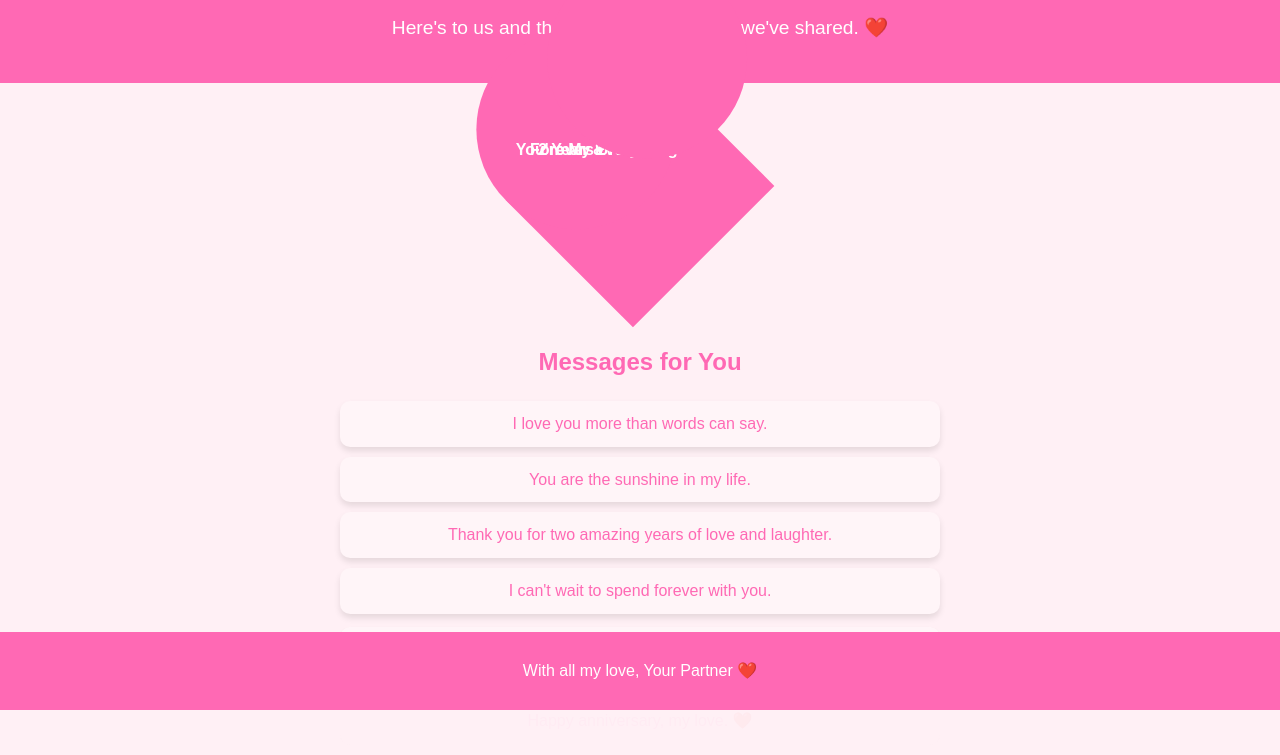
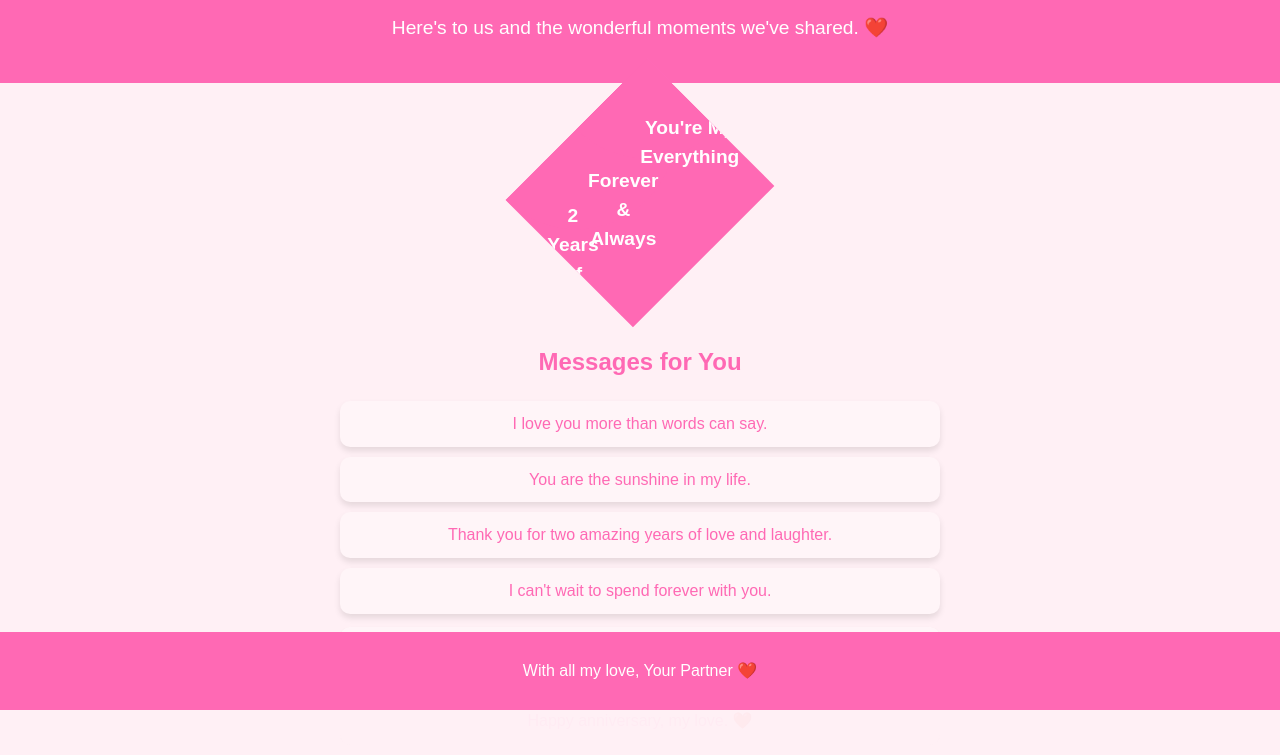
Before and after one commit to heykinchan/yoyo, a plain HTML site: page index.html in a window 1280 px wide. Shown: the part 90-845 px from the top of the page. Drawn offline with Linux system fonts and the light colour scheme.

Commit message:
Update style.css

```diff
--- a/style.css
+++ b/style.css
@@ -31,13 +31,18 @@ header p {
     margin: 20px auto;
 }
 
+/* Heart Shape */
 #heart {
     width: 200px;
     height: 180px;
     background-color: #ff69b4;
-    margin: 0 auto;
+    margin: 20px auto; /* Add spacing around the heart */
     position: relative;
     transform: rotate(-45deg);
+    display: flex;
+    align-items: center; /* Center the text vertically */
+    justify-content: center; /* Center the text horizontally */
+    overflow: hidden; /* Prevent text from spilling outside the heart */
 }
 
 #heart:before,
@@ -46,25 +51,29 @@ header p {
     width: 200px;
     height: 200px;
     background-color: #ff69b4;
-    border-radius: 50%;
+    border-radius: 50%; /* Create the circular parts of the heart */
     position: absolute;
     top: -100px;
     left: 0;
 }
 
 #heart:after {
-    left: 100px;
+    left: 100px; /* Position the second circle */
 }
 
+/* Heart Text */
 .heart-text {
     color: white;
-    font-size: 1rem;
-    position: absolute;
-    transform: rotate(45deg);
-    width: 100%;
+    font-size: 1.2rem;
+    font-weight: bold;
     text-align: center;
-    font-weight: bold;
+    line-height: 1.5;
+    transform: rotate(45deg); /* Rotate the text back to normal */
+    z-index: 1; /* Ensure the text stays above the heart shape */
+    margin: 0; /* Avoid unnecessary spacing around text */
+    padding: 5px;
 }
+
 
 /* Love Messages Section Styling */
 #love-messages {
```
